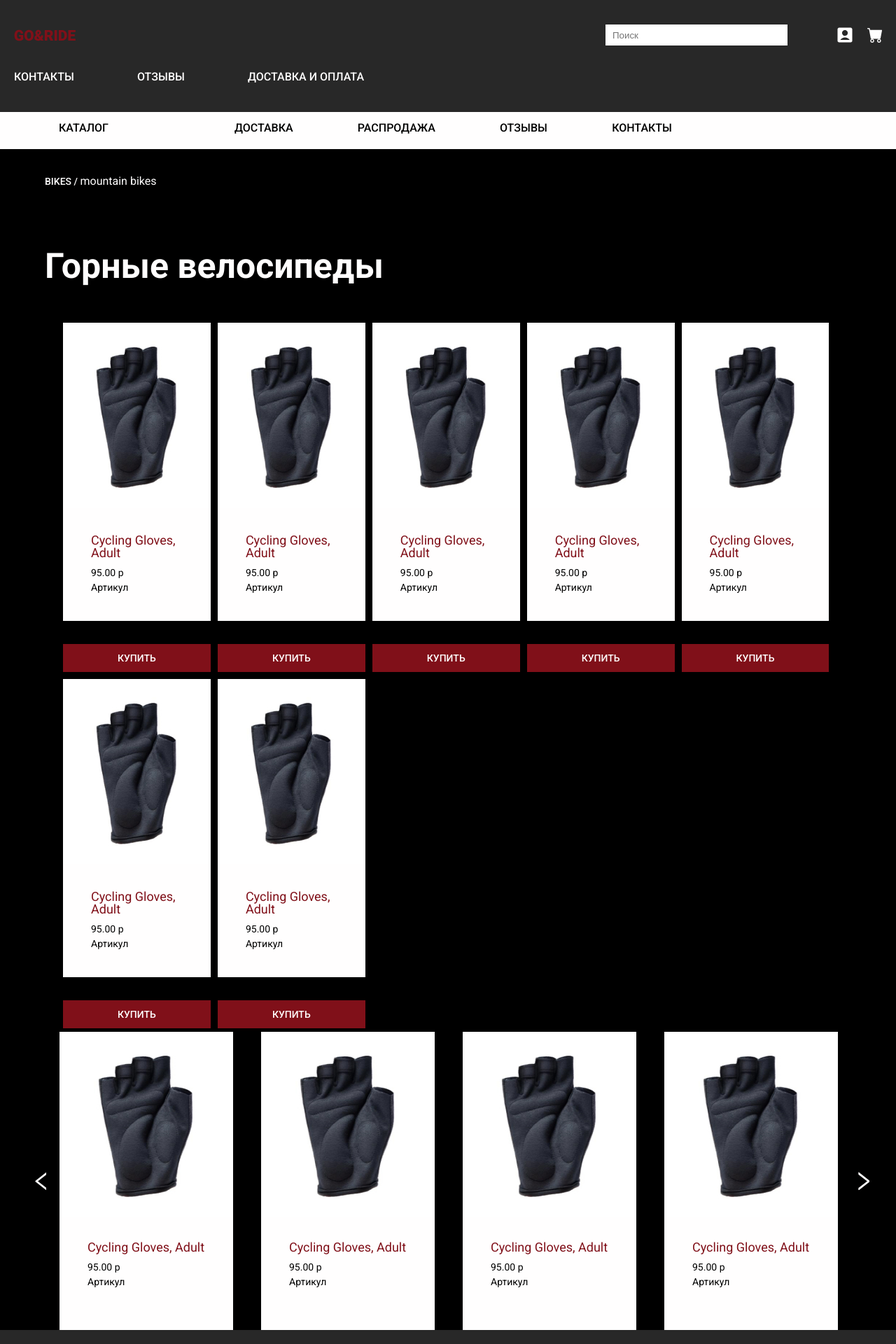
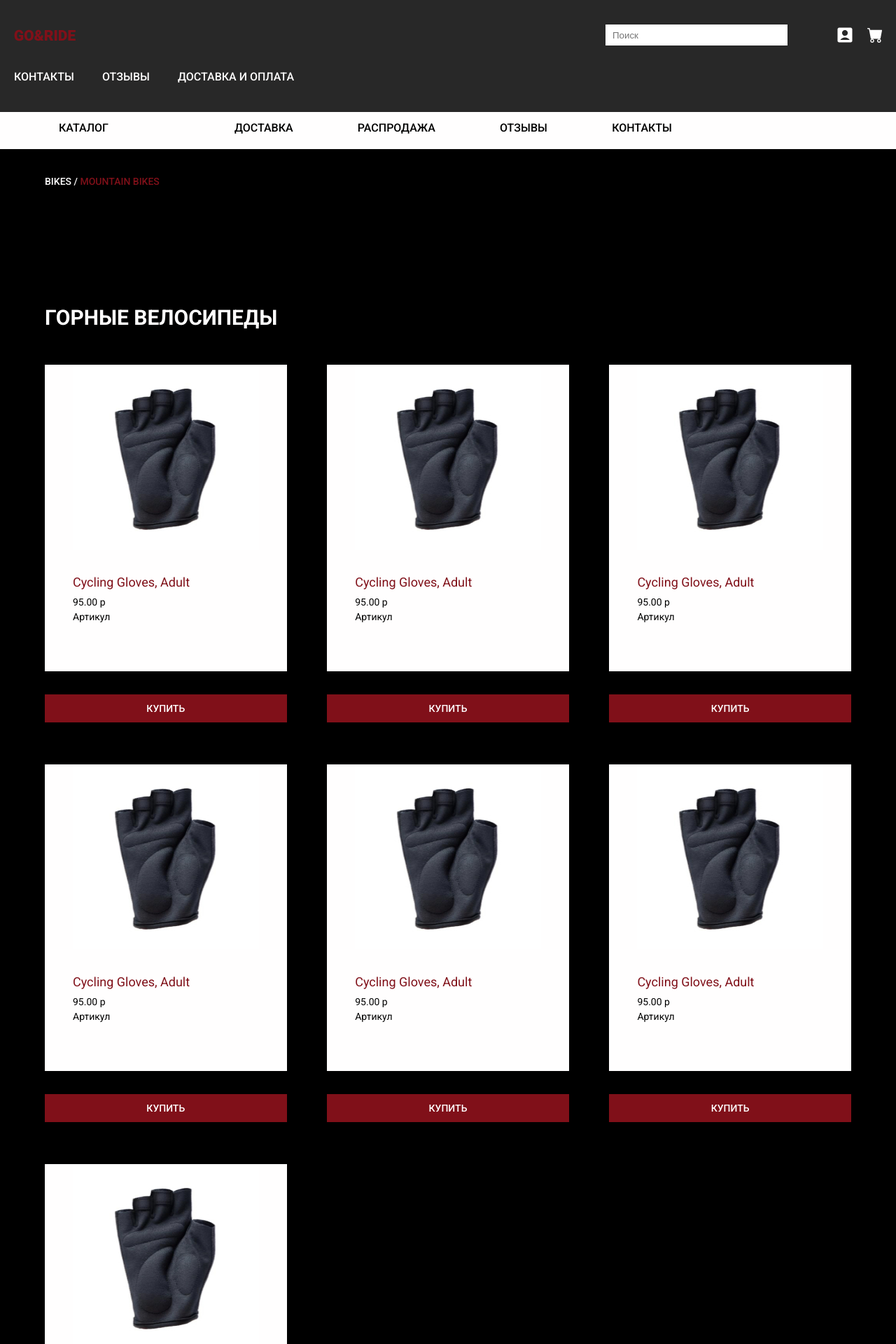
Before and after one commit to Pototskydesigner/bbay-diplom, a PHP site: page /section.html in a window 1280 px wide. Shown: the top 1920 px of the page at 70% size. Run offline with PHP 8.4, Linux system fonts and the light colour scheme.

Commit message:
Add section

```diff
--- a/bicycle-main/css/style.css
+++ b/bicycle-main/css/style.css
@@ -135,7 +135,7 @@ a {
 }
 
 .header__nav-list {
-  width: 500px;
+  width: 400px;
   justify-content: space-between;
   display: flex;
 }
@@ -593,29 +593,23 @@ a {
   cursor: pointer;
 }
 
-.goods__item {
-  width: 19%;
-  float: left;
-  padding: 5px;
-}
-
-.slider__item-wrp, .goods__item-wrp {
+.slider__item-wrp {
   background: #FFFEFE;
   min-height: 426px;
   color: #000000;
 }
 
-.slider__item img, .goods__item img {
+.slider__item img {
   width: 100%;
   height: 264px;
   margin: 0 0 35px;
 }
 
-.slider__item-content-wrp, .goods__item-content-wrp {
+.slider__item-content-wrp {
   padding: 0 40px 12px;
 }
 
-.slider__item h3, .goods__item h3 {
+.slider__item h3 {
   font-family: inherit;
   font-size: 18px;
   font-weight: 400;
@@ -623,17 +617,17 @@ a {
   color: #801019;
 }
 
-.slider__item a, .goods__item a {
+.slider__item a {
   color: #801019;
 }
-.slider__item a:hover, .slider__item a:focus, .goods__item a:hover, .goods__item a:focus {
+.slider__item a:hover, .slider__item a:focus {
   opacity: 0.8;
 }
-.slider__item a:active, .goods__item a:active {
+.slider__item a:active {
   color: #000000;
 }
 
-.slider__item p, .goods__item p {
+.slider__item p {
   font-family: inherit;
   width: 100px;
   font-size: 14px;
@@ -641,11 +635,11 @@ a {
   line-height: 15px;
 }
 
-.slider__item p:first-of-type, .goods__item p:first-of-type {
+.slider__item p:first-of-type {
   margin: 0 0 6px;
 }
 
-.slider__item button, .goods__item button {
+.slider__item button {
   margin: 33px 0 0 0;
   width: 100%;
   min-height: 40px;
@@ -662,10 +656,10 @@ a {
   text-transform: uppercase;
   cursor: pointer;
 }
-.slider__item button:hover, .slider__item button:focus, .goods__item button:hover, .goods__item button:focus {
+.slider__item button:hover, .slider__item button:focus {
   background: #290500;
 }
-.slider__item button:active, .goods__item button:active {
+.slider__item button:active {
   background: #f70a27;
 }
 
@@ -949,6 +943,15 @@ a {
   }
 }
 
+.favourite--section {
+  padding: 50px 0 130px;
+}
+@media (max-width: 1400px) {
+  .favourite--section {
+    padding: 50px 0;
+  }
+}
+
 .favourite__slider {
   width: 70%;
 }
@@ -1369,6 +1372,111 @@ a {
   min-height: 15px;
 }
 
+.products-list {
+  padding: 132px 0 82px;
+}
+
+.products-list h2 {
+  font-family: inherit;
+  font-size: 30px;
+  font-weight: 700;
+  line-height: 33px;
+  text-transform: uppercase;
+  margin: 0 0 51px;
+}
+
+.products-list__wrp {
+  display: grid;
+  grid-template-columns: repeat(5, 18%);
+  justify-content: space-between;
+}
+@media (max-width: 1920px) {
+  .products-list__wrp {
+    grid-template-columns: repeat(4, 23%);
+  }
+}
+@media (max-width: 1400px) {
+  .products-list__wrp {
+    grid-template-columns: repeat(3, 30%);
+  }
+}
+@media (max-width: 1030px) {
+  .products-list__wrp {
+    grid-template-columns: repeat(2, 48%);
+  }
+}
+
+.products-list__item {
+  margin: 0 0 60px;
+}
+
+.products-list__content-wrp {
+  background: #FFFEFE;
+  min-height: 426px;
+  color: #000000;
+  padding: 0 40px 12px;
+}
+
+.products-list__content-wrp img {
+  width: 100%;
+  height: 264px;
+  margin: 0 0 35px;
+}
+
+.products-list__content-wrp h3 {
+  font-family: inherit;
+  font-size: 18px;
+  font-weight: 400;
+  margin: 0 0 12px;
+  color: #801019;
+}
+
+.products-list__content-wrp a {
+  color: #801019;
+}
+.products-list__content-wrp a:hover, .products-list__content-wrp a:focus {
+  opacity: 0.8;
+}
+.products-list__content-wrp a:active {
+  color: #000000;
+}
+
+.products-list__content-wrp p {
+  font-family: inherit;
+  width: 100px;
+  font-size: 14px;
+  font-weight: 400;
+  line-height: 15px;
+}
+
+.products-list__content-wrp p:first-of-type {
+  margin: 0 0 6px;
+}
+
+.products-list__wrp button {
+  margin: 33px 0 0 0;
+  width: 100%;
+  min-height: 40px;
+  font-family: inherit;
+  font-size: 14px;
+  font-weight: 500;
+  line-height: 15px;
+  display: flex;
+  align-items: center;
+  justify-content: center;
+  border: none;
+  background: #801019;
+  color: #FFFEFE;
+  text-transform: uppercase;
+  cursor: pointer;
+}
+.products-list__wrp button:hover, .products-list__wrp button:focus {
+  background: #290500;
+}
+.products-list__wrp button:active {
+  background: #f70a27;
+}
+
 .footer {
   background: #282828;
   padding: 91px 0 104px;
@@ -1381,9 +1489,9 @@ a {
 
 .footer__nav-list a {
   font-family: inherit;
-  font-size: 18px;
+  font-size: 15px;
   font-weight: 400;
-  line-height: 22px;
+  line-height: 18px;
   color: #FFFEFE;
   display: block;
   margin: 0 0 59px;
@@ -1449,7 +1557,7 @@ a {
 
 .footer__form button {
   min-height: 50px;
-  width: 104px;
+  width: 140px;
   background: #801019;
   text-transform: uppercase;
   display: flex;
--- a/bicycle-main/section.html
+++ b/bicycle-main/section.html
@@ -90,7 +90,7 @@
             <nav>
                 <ul class="header__inner-breadcrumbs-list">
                     <li><a href="#">bikes&nbsp/&nbsp</a></li>
-                    <li>mountain bikes</li>
+                    <li><a>mountain bikes</a></li>
                 </ul>
             </nav>
         </div>
@@ -98,12 +98,12 @@
 </header>
 
 <main>
-    <section class="products">
+    <section class="products-list">
         <div class="container">
             <h2>Горные велосипеды</h2>
-            <div class="slider ">
-                <div class="goods__item">
-                    <div class="goods__item-wrp">
+            <div class="products-list__wrp">
+                <div class="products-list__item">
+                    <div class="products-list__content-wrp">
                         <img src="img/good-1.jpg" alt="good-1">
                         <div class="goods__item-content-wrp">
                             <h3><a href="product.html">Cycling Gloves, Adult</a></h3>
@@ -113,78 +113,77 @@
                     </div>
                     <button>купить</button>
                 </div>
-                <div class="goods__item">
-                    <div class="goods__item-wrp">
+                <div class="products-list__item">
+                    <div class="products-list__content-wrp">
                         <img src="img/good-1.jpg" alt="good-1">
                         <div class="goods__item-content-wrp">
-                            <h3><a href="#">Cycling Gloves, Adult</a></h3>
+                            <h3><a href="product.html">Cycling Gloves, Adult</a></h3>
                             <p>95.00 р</p>
                             <p>Артикул</p>
                         </div>
                     </div>
                     <button>купить</button>
                 </div>
-                <div class="goods__item">
-                    <div class="goods__item-wrp">
+                <div class="products-list__item">
+                    <div class="products-list__content-wrp">
                         <img src="img/good-1.jpg" alt="good-1">
                         <div class="goods__item-content-wrp">
-                            <h3><a href="#">Cycling Gloves, Adult</a></h3>
+                            <h3><a href="product.html">Cycling Gloves, Adult</a></h3>
                             <p>95.00 р</p>
                             <p>Артикул</p>
                         </div>
                     </div>
                     <button>купить</button>
                 </div>
-                <div class="goods__item">
-                    <div class="goods__item-wrp">
+                <div class="products-list__item">
+                    <div class="products-list__content-wrp">
                         <img src="img/good-1.jpg" alt="good-1">
                         <div class="goods__item-content-wrp">
-                            <h3><a href="#">Cycling Gloves, Adult</a></h3>
+                            <h3><a href="product.html">Cycling Gloves, Adult</a></h3>
                             <p>95.00 р</p>
                             <p>Артикул</p>
                         </div>
                     </div>
                     <button>купить</button>
                 </div>
-                <div class="goods__item">
-                    <div class="goods__item-wrp">
+                <div class="products-list__item">
+                    <div class="products-list__content-wrp">
                         <img src="img/good-1.jpg" alt="good-1">
                         <div class="goods__item-content-wrp">
-                            <h3><a href="#">Cycling Gloves, Adult</a></h3>
+                            <h3><a href="product.html">Cycling Gloves, Adult</a></h3>
                             <p>95.00 р</p>
                             <p>Артикул</p>
                         </div>
                     </div>
                     <button>купить</button>
                 </div>
-                <div class="goods__item">
-                    <div class="goods__item-wrp">
+                <div class="products-list__item">
+                    <div class="products-list__content-wrp">
                         <img src="img/good-1.jpg" alt="good-1">
                         <div class="goods__item-content-wrp">
-                            <h3><a href="#">Cycling Gloves, Adult</a></h3>
+                            <h3><a href="product.html">Cycling Gloves, Adult</a></h3>
                             <p>95.00 р</p>
                             <p>Артикул</p>
                         </div>
                     </div>
                     <button>купить</button>
                 </div>
-                <div class="goods__item">
-                    <div class="goods__item-wrp">
+                <div class="products-list__item">
+                    <div class="products-list__content-wrp">
                         <img src="img/good-1.jpg" alt="good-1">
                         <div class="goods__item-content-wrp">
-                            <h3><a href="#">Cycling Gloves, Adult</a></h3>
+                            <h3><a href="product.html">Cycling Gloves, Adult</a></h3>
                             <p>95.00 р</p>
                             <p>Артикул</p>
                         </div>
                     </div>
                     <button>купить</button>
                 </div>
-
             </div>
         </div>
     </section>
 
-    <section class="favourite">
+    <section class="favourite favourite--section">
         <div class="favourite__slider">
             <div class="slider slick-favourite-slider">
                 <div class="slider__item">
```
Also changed, not shown: 2 other files. Lines whose indentation alone changed are shown as unchanged.
